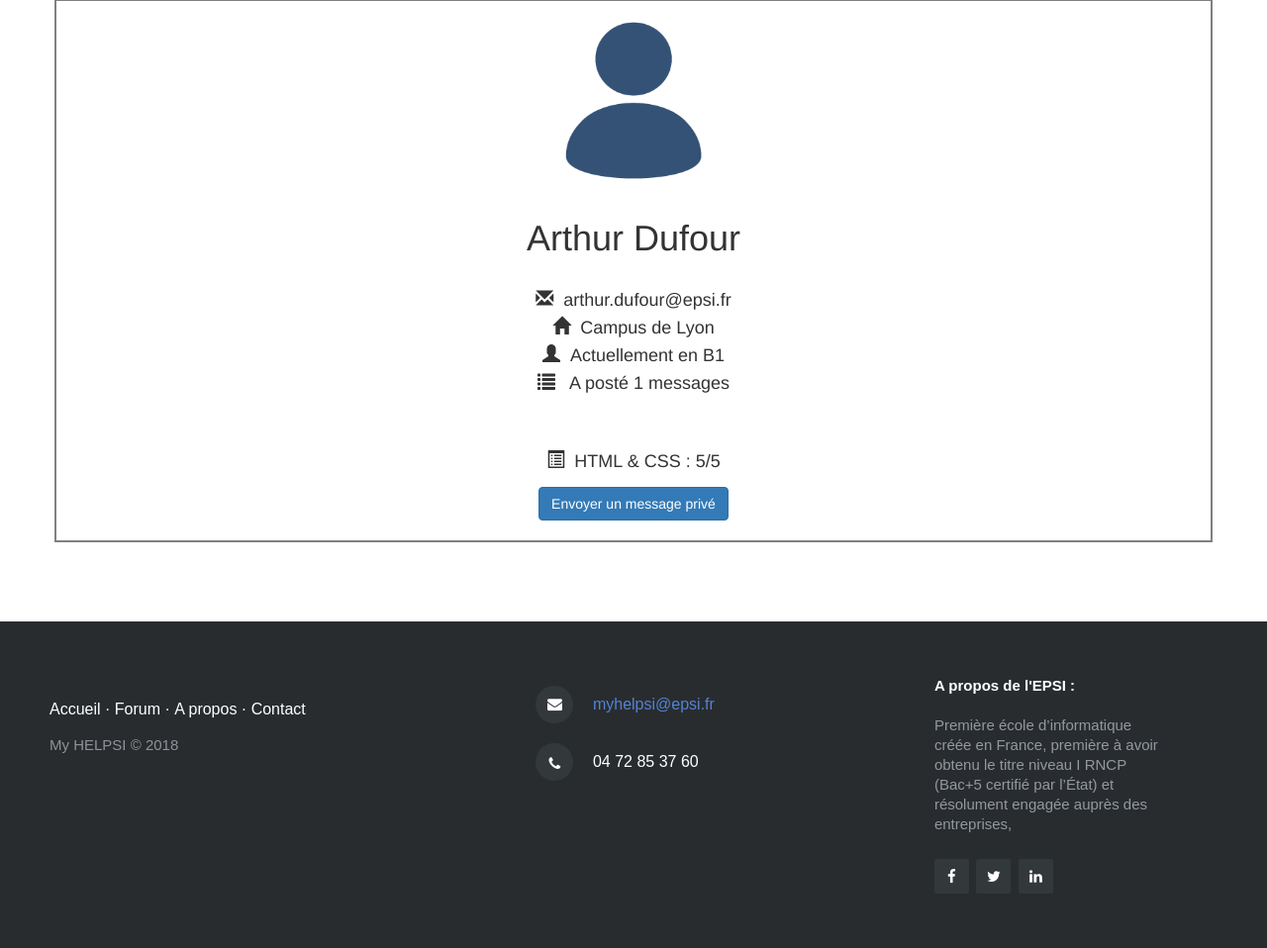
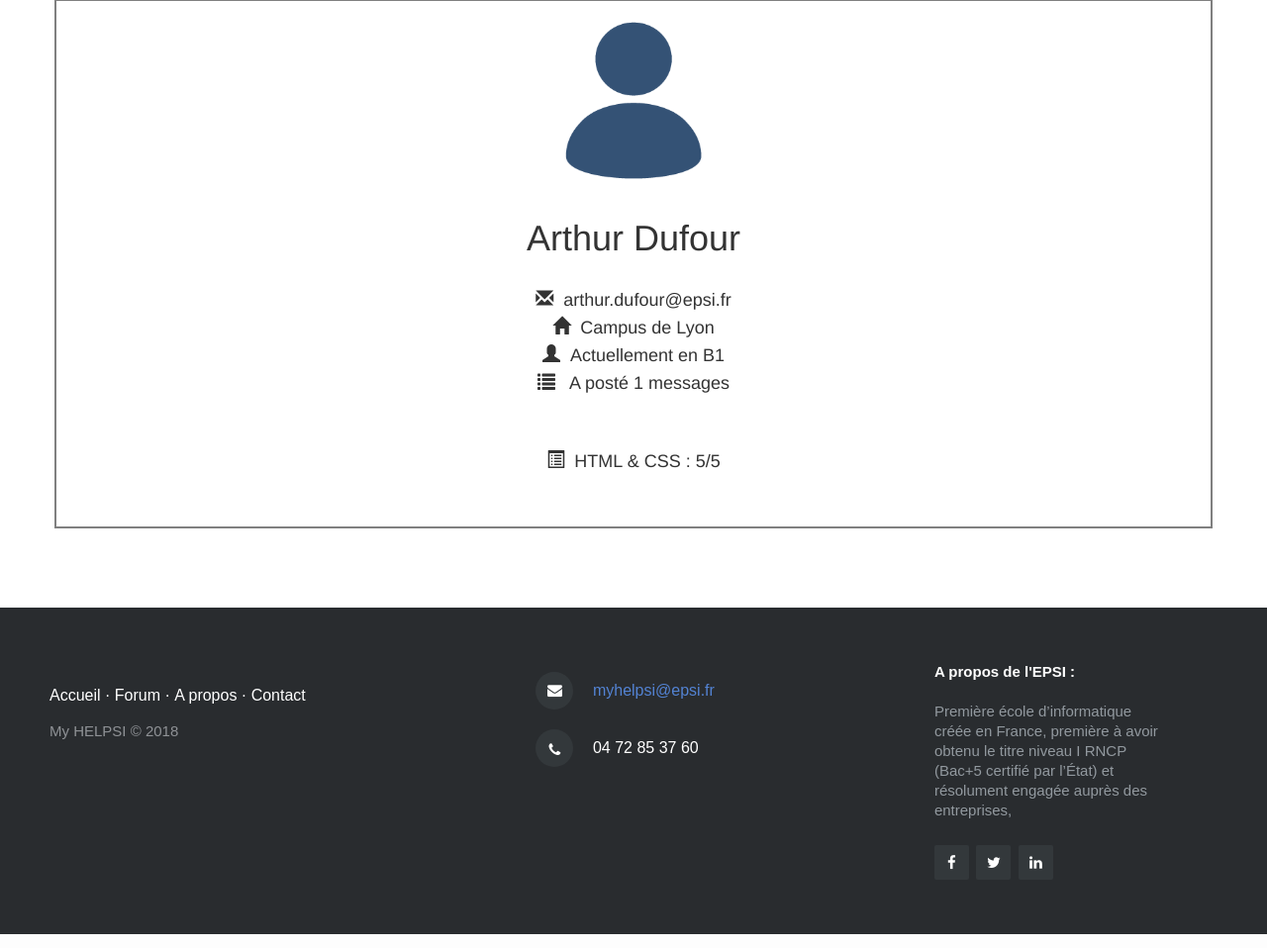
Before and after one commit to adufr/workshopb1s2, a PHP site: page /profil.php?id=1 in a window 1280 px wide. Shown: the part 81-1039 px from the top of the page at 99% size. Run offline with PHP 8.4, Linux system fonts and the light colour scheme; data comes from the database, SQL or seed files in the repository; some libraries are stand-ins or nearby versions.

Commit message:
Fix affichage bouton page de profil lorsque non connecté*

```diff
--- a/profil.php
+++ b/profil.php
@@ -65,8 +65,11 @@ if (isset($_GET['id'])) {
 
     </p>
 
-    <div class="btn-group">
-      <a href="message.php?id_uti=<?php echo $uti_infos['uti_id']; ?>"><button type="button" class="btn btn-primary btn-large">Envoyer un message privé</button></a>
+    <?php
+    if (isset($_SESSION['uti_mail']))  { ?>
+      <div class="btn-group">
+        <a href="message.php?id_uti=<?php echo $uti_infos['uti_id']; ?>"><button type="button" class="btn btn-primary btn-large">Envoyer un message privé</button></a>
+    <?php } ?>
     </br>
   </br>
 </div>
```
